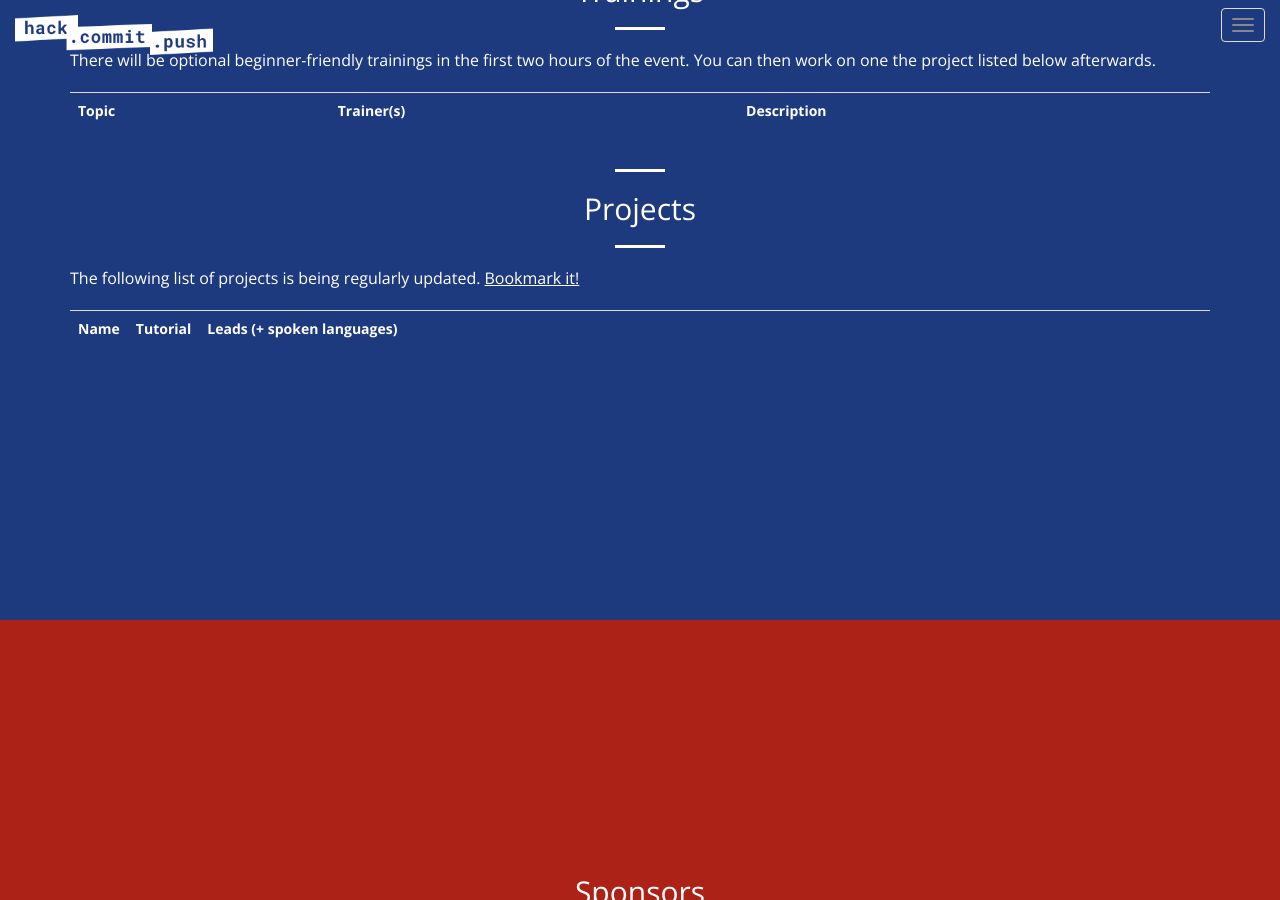
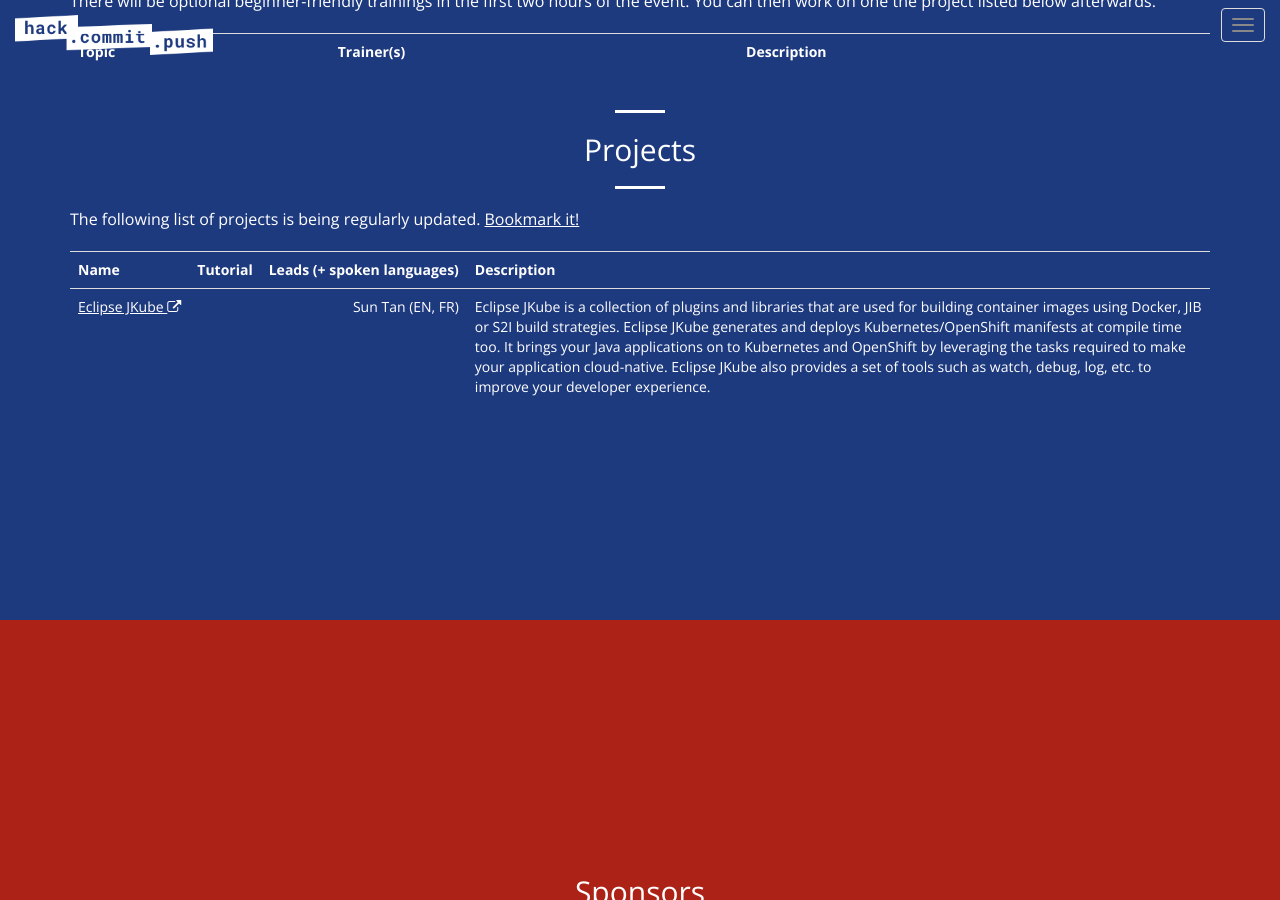
Before and after one commit to hack-commit-push/paris2022, a Jekyll site: the page built from index.html, in a window 1280 px wide and 900 px high, scrolled down 4146 px. Built offline with Jekyll 4.4.1, drawn with Linux system fonts in a browser that asks for light colours.

Commit message:
feat(projects): Adding JKube as project

```diff
--- a/_data/projects.yml
+++ b/_data/projects.yml
@@ -23,3 +23,14 @@
 #        - EN
 #  contributions: #links to contributions (once the event is done)
 #   - https://example.com/my/contribution # can be a commit, a pull/merge request...
+
+- name: Eclipse JKube
+  url: https://www.eclipse.org/jkube/
+  # description is optional but highly recommended
+  description: Eclipse JKube is a collection of plugins and libraries that are used for building container images using Docker, JIB or S2I build strategies. Eclipse JKube generates and deploys Kubernetes/OpenShift manifests at compile time too. It brings your Java applications on to Kubernetes and OpenShift by leveraging the tasks required to make your application cloud-native. Eclipse JKube also provides a set of tools such as watch, debug, log, etc. to improve your developer experience.
+  # presentation section is optional but highly recommended
+  leads:
+    - name: Sun Tan
+      spoken_languages:
+        - EN
+        - FR
```
